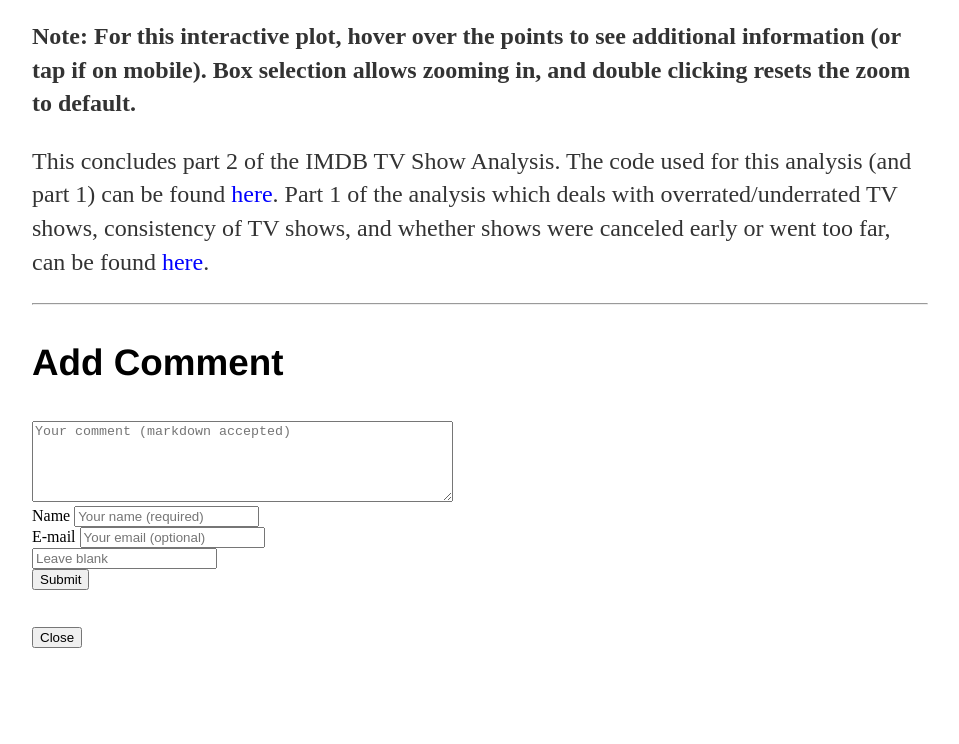
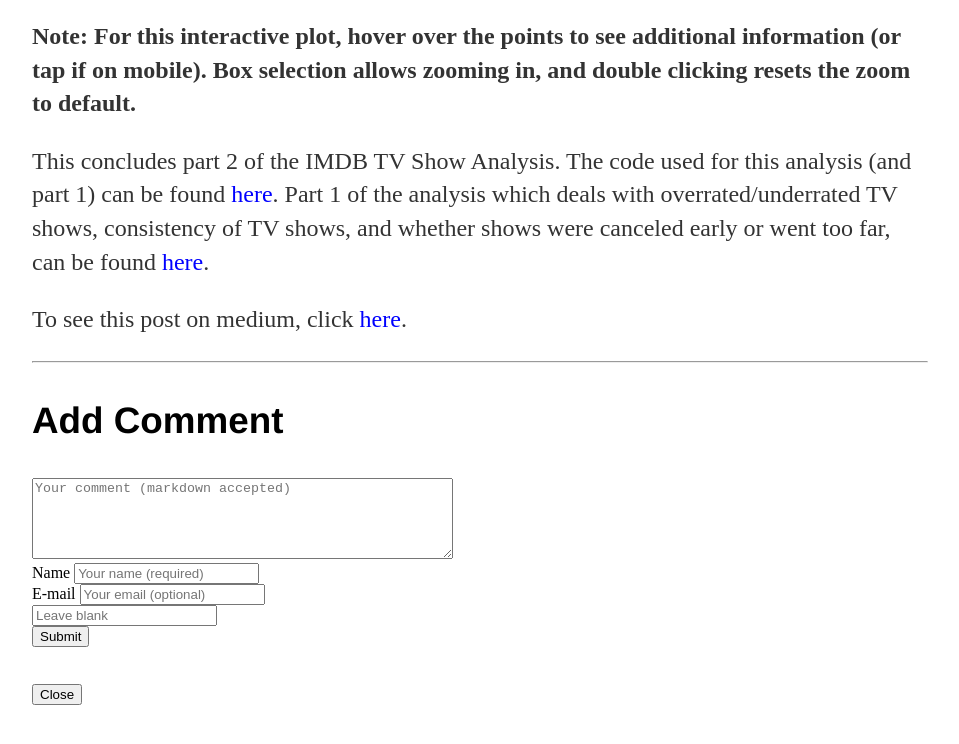
Before and after one commit to sabnanih/sabnanih.github.io, a Jekyll site: the page built from _posts/2020-06-26-IMDB-TV-Show-Analysis-Part2.md, in a window 1280 px wide and 900 px high, scrolled down 9854 px, cut to the strip 135-879 px from the top of the window. Shown: the whole strip, without its empty margins (160-1119 px from the left). Built offline with Jekyll 4.4.1, drawn with Linux system fonts in a browser that asks for light colours; nearby versions of some CDN libraries; our own code applies the rules of GitHub Pages for plain Markdown files; before the commit the page ends 10697 px from its top, so only the background shows below that; part of the change alters nothing that is shown.

Commit message:
add medium link

```diff
--- a/_posts/2020-06-26-IMDB-TV-Show-Analysis-Part2.md
+++ b/_posts/2020-06-26-IMDB-TV-Show-Analysis-Part2.md
@@ -16,7 +16,7 @@ comments: true
 
 
 <script type="text/javascript" async
-  src="https://cdn.mathjax.org/mathjax/latest/MathJax.js?config=TeX-MML-AM_CHTML">
+  src="https://cdnjs.cloudflare.com/ajax/libs/mathjax/2.7.1/MathJax.js?config=TeX-MML-AM_CHTML">
 </script>
 
 This post is the Part 2 of the IMDB TV show analysis. Part 1 of the analysis which deals with overrated/underrated TV shows, consistency of TV shows, and whether shows were canceled early or went too far, can be found <a href="/blog/2020/05/25/IMDB-TV-Show-Analysis" target="_blank" rel="nofollow">here</a>. In this post, I primarily work on answering 4 questions - which genres have become more or less popular over time, have there been changes in proportion of new TV shows over time, lead age over time, and if there is gender bias during voting on shows - more specifically if shows targeted towards females are voted higher or lower than males.
@@ -87,6 +87,8 @@ Fig 10 below is an interactive box plot (with points denoting TV shows) grouped
 This concludes part 2 of the IMDB TV Show Analysis. The code used for this analysis (and part 1) can be found <a href="https://github.com/sabnanih/imdb-tv-analysis/blob/master/analysis.ipynb" target="_blank" rel="nofollow noopener noreferrer">here</a>. Part 1 of the analysis which deals with overrated/underrated TV shows, consistency of TV shows, and whether shows were canceled early or went too far, can be found <a href="/blog/2020/05/25/IMDB-TV-Show-Analysis" target="_blank" rel="nofollow">here</a>.
 
 
+To see this post on medium, click <a href="https://towardsdatascience.com/imdb-television-show-data-analysis-part-2-39ebf47977ff" target="_blank" rel="nofollow noopener noreferrer">here</a>.
+
 {% if page.comments == true %}
   {% include comments.html %}
 {% endif %}
```
